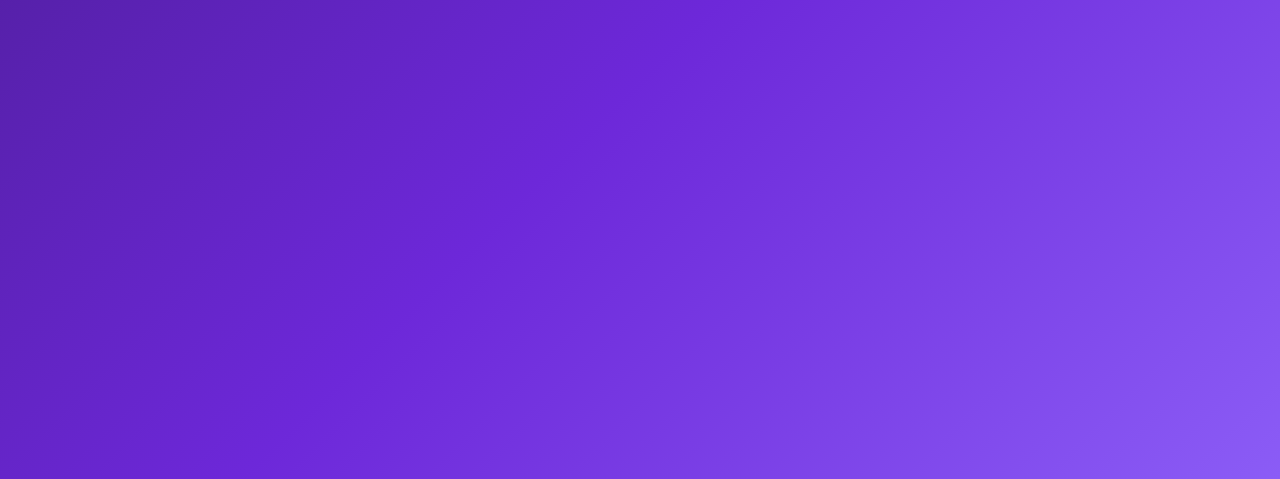
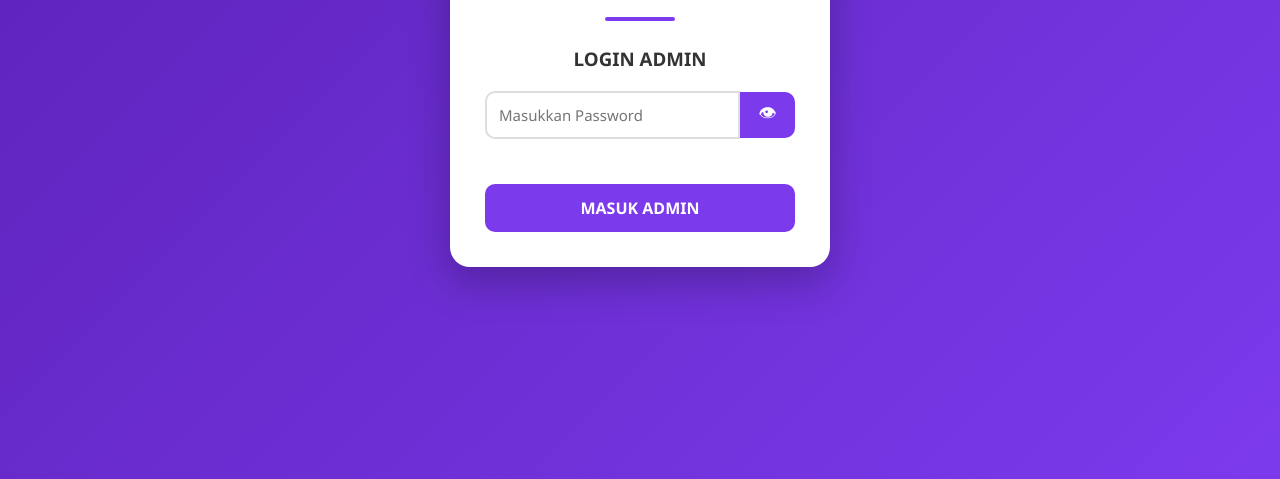
Before and after one commit to sirrru123/new-primagama-tentor-absensi, a website with bundled scripts: page admin.html in a window 1280 px wide. Shown: the part 321-800 px from the top of the page. Built offline with nearby package versions, Linux system fonts and the light colour scheme; no server answers.

Commit message:
update admin.css

```diff
--- a/css/admin.css
+++ b/css/admin.css
@@ -298,3 +298,123 @@ td{
 }
 
 }
+/* =====================================
+   LOGIN ADMIN
+===================================== */
+
+.login-page{
+    position:fixed;
+    top:0;
+    left:0;
+    width:100%;
+    height:100vh;
+    background:linear-gradient(135deg,#5b21b6,#7c3aed);
+    display:flex;
+    justify-content:center;
+    align-items:center;
+    z-index:9999;
+}
+
+.login-card{
+    width:380px;
+    max-width:90%;
+    background:#fff;
+    border-radius:20px;
+    padding:35px;
+    text-align:center;
+    box-shadow:0 15px 40px rgba(0,0,0,.25);
+    animation:fadeIn .5s ease;
+}
+
+.login-card h1{
+    color:#5b21b6;
+    margin-bottom:5px;
+}
+
+.login-card h2{
+    color:#666;
+    font-size:16px;
+    margin-bottom:20px;
+}
+
+.login-card h3{
+    margin-bottom:20px;
+    color:#333;
+}
+
+.line{
+    width:70px;
+    height:4px;
+    background:#7c3aed;
+    border-radius:10px;
+    margin:15px auto 25px;
+}
+
+.input-group{
+    display:flex;
+    align-items:center;
+    margin-bottom:15px;
+}
+
+.input-group input{
+    flex:1;
+    padding:12px;
+    border:2px solid #ddd;
+    border-radius:10px 0 0 10px;
+    outline:none;
+    font-size:15px;
+}
+
+.input-group input:focus{
+    border-color:#7c3aed;
+}
+
+#togglePassword{
+    width:55px;
+    height:46px;
+    border:none;
+    cursor:pointer;
+    background:#7c3aed;
+    color:#fff;
+    font-size:18px;
+    border-radius:0 10px 10px 0;
+}
+
+.login-btn{
+    width:100%;
+    padding:13px;
+    border:none;
+    border-radius:10px;
+    background:#7c3aed;
+    color:white;
+    font-size:16px;
+    font-weight:bold;
+    cursor:pointer;
+    transition:.3s;
+}
+
+.login-btn:hover{
+    background:#5b21b6;
+    transform:translateY(-2px);
+}
+
+.login-error{
+    color:red;
+    font-size:14px;
+    min-height:20px;
+    margin-bottom:10px;
+}
+
+@keyframes fadeIn{
+
+    from{
+        opacity:0;
+        transform:translateY(-20px);
+    }
+
+    to{
+        opacity:1;
+        transform:translateY(0);
+    }
+
+}
```
